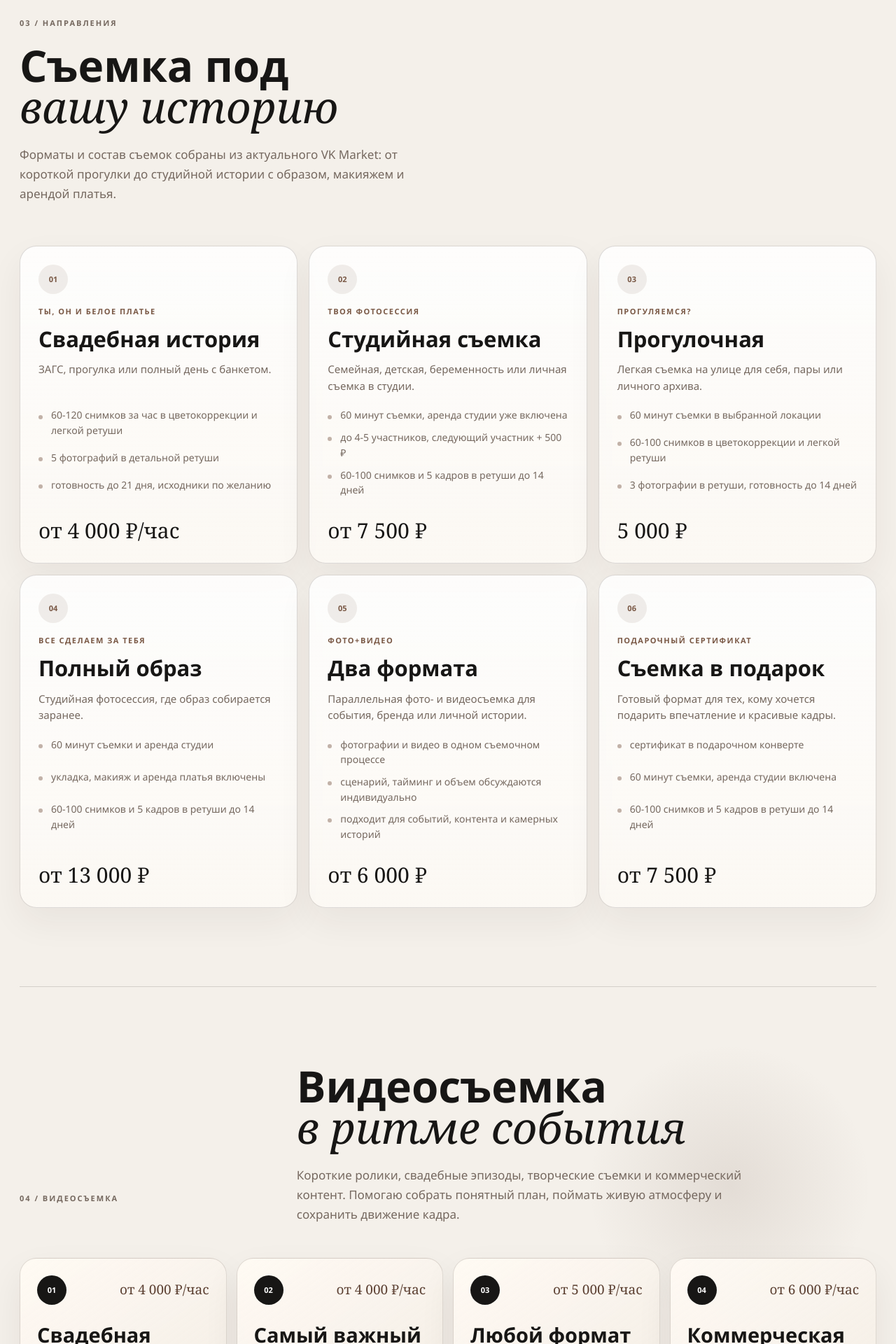
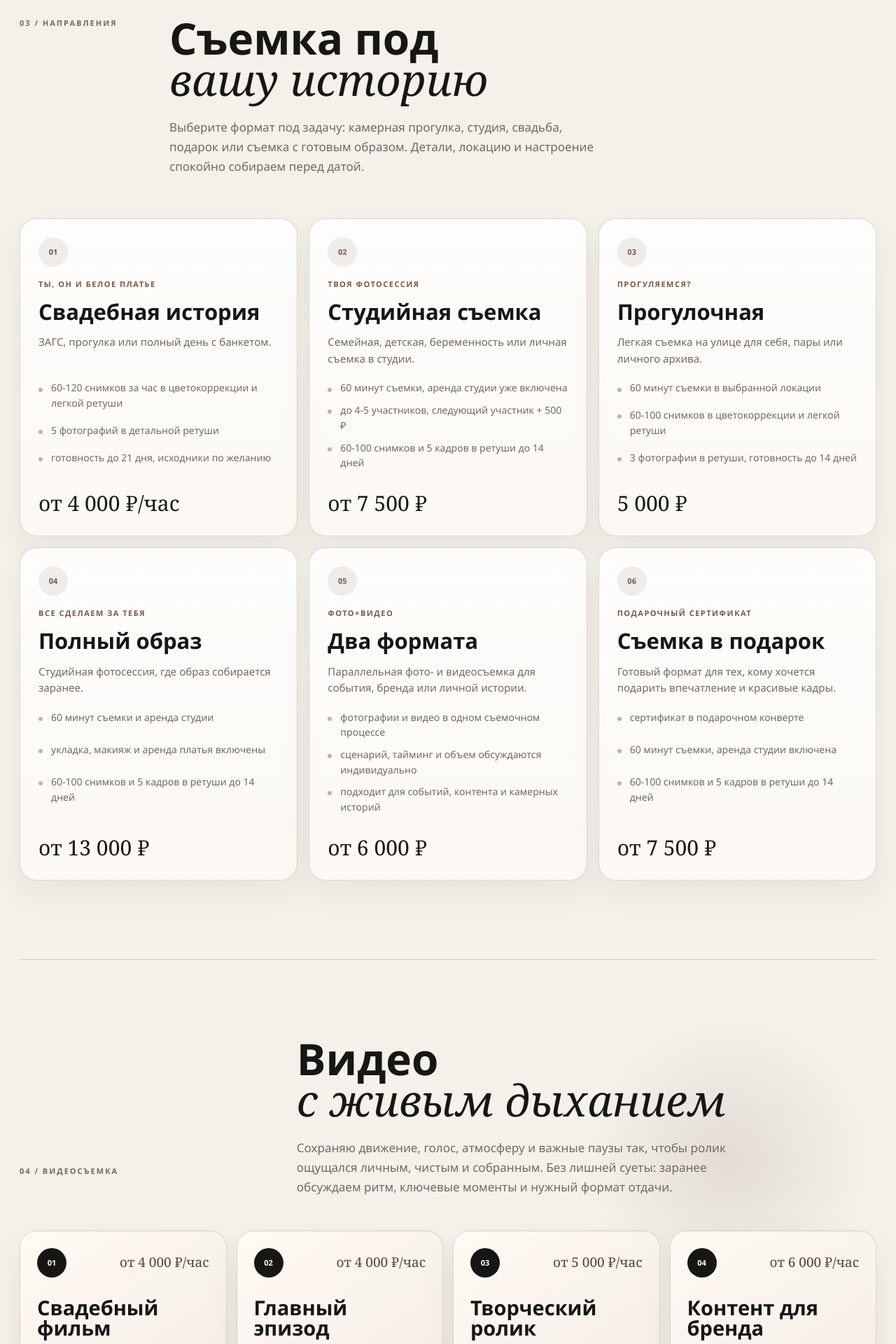
Before and after one commit to vhudoverdiev/khudoverdiev, a Python web app: template templates/photo.html in a window 1280 px wide. Shown: the part 4160-6080 px from the top of the page at 70% size. Run offline with Jinja, Linux system fonts and the light colour scheme; the template is opened without the code that fills it, so the values that code supplies are empty.

Commit message:
Auto update 2026-08-11 21:17

```diff
--- a/static/css/photo.css
+++ b/static/css/photo.css
@@ -855,12 +855,11 @@ h2 em {
 
 .ph-services > header {
     display: grid;
-    grid-template-columns: 1fr;
+    grid-template-columns: 160px minmax(0, 1fr);
     align-items: start;
-    gap: 24px;
+    gap: 54px;
     margin-bottom: 60px;
 }
-.ph-services > header > div { grid-column: auto; }
 .ph-services > header .ph-section-index { margin: 0; }
 .ph-services > header h2 { margin-bottom: 24px; }
 .ph-services-lead {
@@ -1103,17 +1102,17 @@ h2 em {
 }
 .ph-contact-actions {
     display: grid;
-    gap: 10px;
+    gap: 9px;
 }
 .ph-contact-card {
     position: relative;
-    min-height: 124px;
-    display: grid;
-    grid-template-columns: minmax(0, 1fr) 50px;
+    min-height: 108px;
+    display: grid;
+    grid-template-columns: minmax(0, 1fr) 44px;
     align-content: end;
     align-items: end;
     gap: 10px;
-    padding: 18px;
+    padding: 16px;
     overflow: hidden;
     border: 1px solid rgba(91, 63, 49, .18);
     border-radius: 18px;
@@ -1121,7 +1120,7 @@ h2 em {
         linear-gradient(145deg, rgba(255, 250, 243, .94), rgba(231, 220, 209, .86)),
         #fffaf3;
     color: var(--ph-ink);
-    font-size: 18px;
+    font-size: 16px;
     font-weight: 850;
     box-shadow: 0 20px 46px rgba(44, 33, 26, .08);
     transition: transform .35s var(--ph-ease), border-color .25s ease, box-shadow .25s ease;
@@ -1165,11 +1164,11 @@ h2 em {
     position: relative;
     z-index: 1;
     grid-column: 1 / -1;
-    width: 38px;
-    height: 38px;
+    width: 34px;
+    height: 34px;
     display: grid;
     place-items: center;
-    margin-bottom: 14px;
+    margin-bottom: 10px;
     border-radius: 50%;
     background: var(--ph-coffee);
     color: #fffaf3;
@@ -1234,7 +1233,7 @@ h2 em {
 }
 .ph-contact-card small {
     color: var(--ph-muted);
-    font-size: 12px;
+    font-size: 11px;
     font-weight: 700;
 }
 .ph-contact-card-primary small {
--- a/templates/photo.html
+++ b/templates/photo.html
@@ -6,9 +6,11 @@
     <title>Архангельск, Северодвинск — Владимир Худовердиев</title>
     <meta name="description" content="Портфолио Владимира Худовердиева: портретная, репортажная, свадебная, предметная и студийная съемка в Архангельске и Северодвинске.">
     <meta name="theme-color" content="#5a3f31">
-    <link rel="icon" type="image/svg+xml" href="{{ url_for('static', filename='photo/ph-favicon.svg') }}?v=4">
-    <link rel="icon" type="image/png" href="{{ url_for('static', filename='photo/ph-favicon.png') }}?v=1">
-    <link rel="stylesheet" href="{{ url_for('static', filename='css/photo.css') }}?v=18">
+    <link rel="icon" href="{{ url_for('static', filename='photo/ph-favicon.ico') }}?v=1" sizes="any">
+    <link rel="shortcut icon" href="{{ url_for('static', filename='photo/ph-favicon.ico') }}?v=1">
+    <link rel="icon" type="image/svg+xml" href="{{ url_for('static', filename='photo/ph-favicon.svg') }}?v=5">
+    <link rel="icon" type="image/png" href="{{ url_for('static', filename='photo/ph-favicon.png') }}?v=2">
+    <link rel="stylesheet" href="{{ url_for('static', filename='css/photo.css') }}?v=19">
 </head>
 <body>
     <a class="ph-skip" href="#portfolio">Перейти к портфолио</a>
@@ -51,7 +53,7 @@
 
         <section class="ph-about" id="about">
             <p class="ph-section-index">01 / Подход</p>
-            <h2>Не просто снимаю.<br><em>Вижу человека.</em></h2>
+            <h2>Не просто кадр.<br><em>Вижу человека.</em></h2>
             <div class="ph-about-copy">
                 <p class="ph-about-lead">На съемке соединяю опыт в контенте, внимание к человеку и спокойную работу с задачей. Мне важно, чтобы заказчик получил не просто красивые кадры, а живую серию, которой хочется пользоваться и возвращаться к ней.</p>
                 <div class="ph-approach-grid" aria-label="Как проходит съемка">
@@ -113,7 +115,7 @@
                 <p class="ph-section-index">03 / Направления</p>
                 <div>
                     <h2>Съемка под<br><em>вашу историю</em></h2>
-                    <p class="ph-services-lead">Форматы и состав съемок собраны из актуального VK Market: от короткой прогулки до студийной истории с образом, макияжем и арендой платья.</p>
+                    <p class="ph-services-lead">Выберите формат под задачу: камерная прогулка, студия, свадьба, подарок или съемка с готовым образом. Детали, локацию и настроение спокойно собираем перед датой.</p>
                 </div>
             </header>
             <div class="ph-service-list">
@@ -196,15 +198,15 @@
             <div class="ph-video-heading">
                 <p class="ph-section-index">04 / Видеосъемка</p>
                 <div>
-                    <h2>Видеосъемка<br><em>в ритме события</em></h2>
-                    <p>Короткие ролики, свадебные эпизоды, творческие съемки и коммерческий контент. Помогаю собрать понятный план, поймать живую атмосферу и сохранить движение кадра.</p>
+                    <h2>Видео<br><em>с живым дыханием</em></h2>
+                    <p>Сохраняю движение, голос, атмосферу и важные паузы так, чтобы ролик ощущался личным, чистым и собранным. Без лишней суеты: заранее обсуждаем ритм, ключевые моменты и нужный формат отдачи.</p>
                 </div>
             </div>
             <div class="ph-video-grid" aria-label="Форматы видеосъемки">
                 <article>
                     <div class="ph-video-top"><span>01</span><strong>от 4 000 ₽/час</strong></div>
-                    <h3>Свадебная видеосъемка</h3>
-                    <p>История любви целиком: от трепетных моментов до живых эмоций дня.</p>
+                    <h3>Свадебный фильм</h3>
+                    <p>Нежная история дня: люди, детали, движение и моменты, которые хочется пересматривать.</p>
                     <ul>
                         <li>love story, предложение, видеопрогулка или свидание</li>
                         <li>5 000 ₽/час для короткого формата</li>
@@ -213,8 +215,8 @@
                 </article>
                 <article>
                     <div class="ph-video-top"><span>02</span><strong>от 4 000 ₽/час</strong></div>
-                    <h3>Самый важный момент</h3>
-                    <p>Отдельные эпизоды свадебного дня, которые хочется сохранить навсегда.</p>
+                    <h3>Главный эпизод</h3>
+                    <p>Короткая съемка одного события: церемония, сборы, поздравления или другой важный момент.</p>
                     <ul>
                         <li>ЗАГС, выкуп, сборы жениха и невесты</li>
                         <li>вынос торта, поздравления гостей и другие события</li>
@@ -223,8 +225,8 @@
                 </article>
                 <article>
                     <div class="ph-video-top"><span>03</span><strong>от 5 000 ₽/час</strong></div>
-                    <h3>Любой формат</h3>
-                    <p>Творческая видеосъемка от идеи и концепции до финального монтажа.</p>
+                    <h3>Творческий ролик</h3>
+                    <p>Видео под идею, образ или настроение: от короткого вертикального ролика до атмосферной истории.</p>
                     <ul>
                         <li>горизонтальные и вертикальные ролики</li>
                         <li>помощь с идеей, сценарием и визуальной подачей</li>
@@ -233,8 +235,8 @@
                 </article>
                 <article>
                     <div class="ph-video-top"><span>04</span><strong>от 6 000 ₽/час</strong></div>
-                    <h3>Коммерческая видеосъемка</h3>
-                    <p>Параллельная фото- и видеосъемка для брендов, событий и задач бизнеса.</p>
+                    <h3>Контент для бренда</h3>
+                    <p>Видео для проекта, события или продукта: понятно, аккуратно и без перегруженной подачи.</p>
                     <ul>
                         <li>формат, объем и тайминг обсуждаются индивидуально</li>
                         <li>подходит для контента, рекламы и презентаций</li>
```
Also changed, not shown: templates/client_photos.html (+5 -3 lines), templates/client_unavailable.html (+5 -3 lines), templates/photo_portfolio.html (+5 -2 lines), tests/test_app.py (+11 -6 lines), static/photo/ph-favicon.ico (added).
